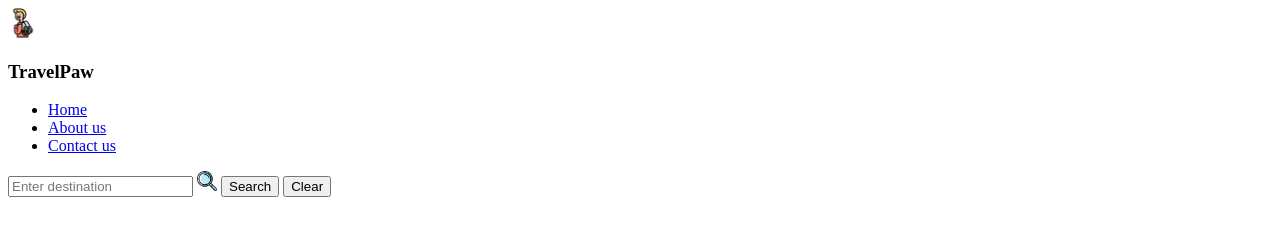
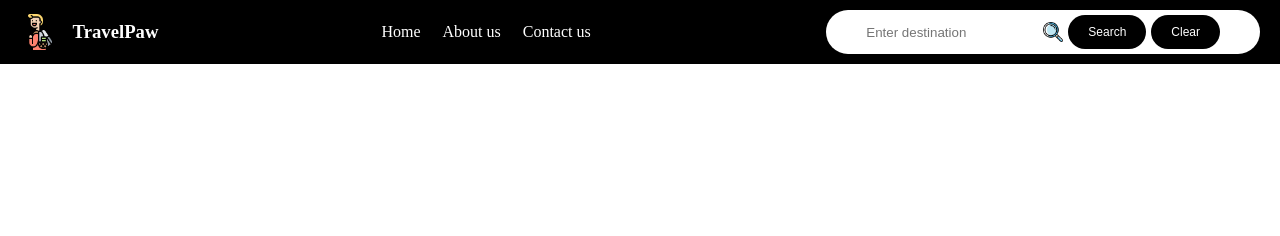
Before and after one commit to Mostafizur-Rahman8391/travelRecommendation, a plain HTML site: page travel_recommendation.html in a window 1280 px wide. Drawn offline with Linux system fonts and the light colour scheme.

Commit message:
navigation bar UI basic strucuture

```diff
--- a/travel_recommendation.css
+++ b/travel_recommendation.css
@@ -0,0 +1,62 @@
+* {
+  margin: 0;
+  padding: 0;
+}
+
+.navbar {
+  display: flex;
+  align-items: center;
+  justify-content: space-between;
+  padding: 10px 20px;
+  background-color: rgb(0, 0, 0);
+}
+
+.navbar h3 {
+  color: white;
+}
+
+.logo {
+  display: flex;
+  align-items: center;
+}
+
+.logo img {
+  height: 40px;
+  margin-right: 10%;
+}
+
+ul {
+  list-style-type: none;
+  display: flex;
+  gap: 22px;
+}
+
+ul li a {
+  text-decoration: none;
+  color: rgb(255, 255, 255);
+}
+
+.search-bar {
+  display: flex;
+  align-items: center;
+  background-color: white;
+  border-radius: 50px;
+  padding: 5px 40px;
+  box-shadow: 0 0 5px rgba(0, 0, 0, 0.2);
+}
+
+.search-bar input {
+  border: none;
+  outline: none;
+}
+
+.search-bar button {
+  background-color: rgb(0, 0, 0);
+  border: none;
+  color: white;
+  padding: 10px 20px;
+  margin-left: 5px;
+  font-size: 12px;
+  border-radius: 50px;
+  cursor: pointer;
+}
--- a/travel_recommendation.html
+++ b/travel_recommendation.html
@@ -7,9 +7,9 @@
     <title>TravelPaw</title>
   </head>
   <body>
-    <nav>
-      <div>
-        <img src="./assets/website_logo.png" alt="logo" width="30px" />
+    <nav class="navbar">
+      <div class="logo">
+        <img src="./assets/website_logo.png" alt="logo" />
         <h3>TravelPaw</h3>
       </div>
 
@@ -24,12 +24,12 @@
           <a href="3">Contact us</a>
         </li>
       </ul>
-      <div>
+      <div class="search-bar">
         <input type="text" placeholder="Enter destination" />
         <img src="./assets/search_logo.png" width="20px" height="auto" />
 
-        <button>Search</button>
-        <button>Clear</button>
+        <button class="search-btn">Search</button>
+        <button class="clear-btn">Clear</button>
       </div>
     </nav>
   </body>
```
